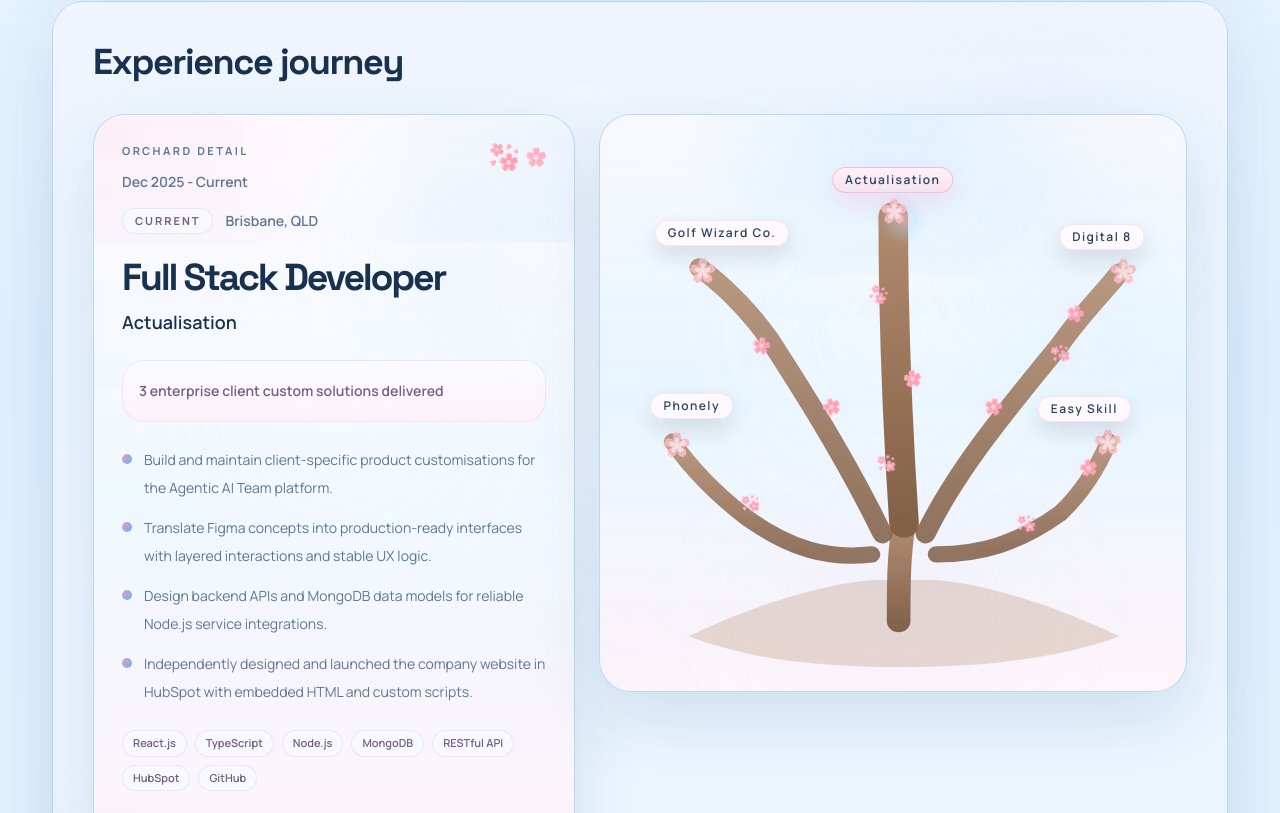
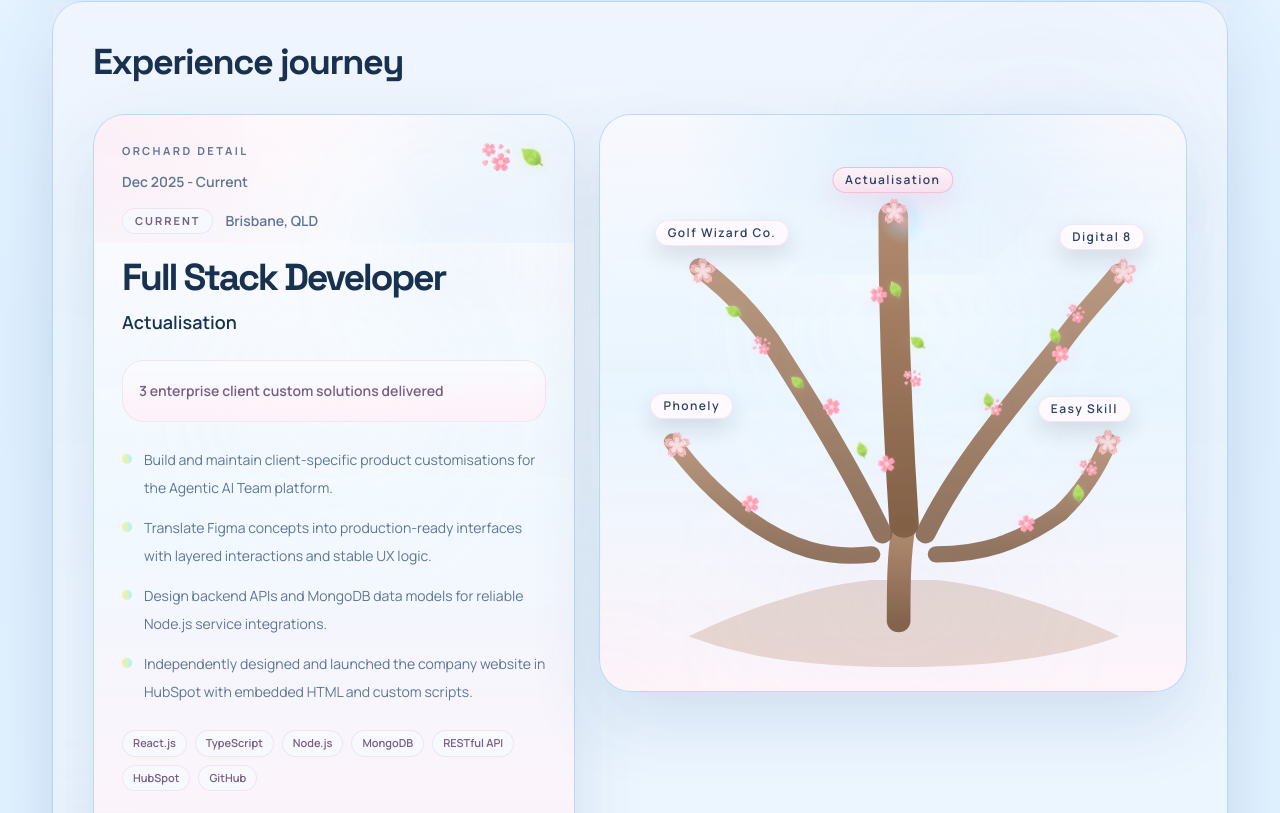
Before and after one commit to Daniel-Kai-WANG/Daniel-Wang-Latest-Portfolio, a React (Vite) app: page / in a window 1280 px wide. Shown: the part 1127-1940 px from the top of the page. Built offline with nearby package versions, Linux system fonts and the light colour scheme.

Commit message:
chore: save staging changes before tech contact fix

```diff
--- /dev/null
+++ b/outputs/brisbane-company-targets/verification.json
@@ -0,0 +1,4 @@
+{
+  "formulaErrors": "{\"kind\":\"notice\",\"message\":\"Cell search matched 0 entries.\"}",
+  "summaryInspect": "{\"kind\":\"table\",\"sheet\":\"Summary\",\"address\":\"A4:G13\",\"rows\":10,\"cols\":7,\"values\":[[\"Metric\",\"Value\",null,null,null,\"Category\",\"Included Companies\"],[\"Total companies checked\",22,null,null,null,\"SaaS / Product Company\",4],[\"Total companies included\",13,null,null,null,\"AI / SaaS / Product Company\",2],[\"Total companies excluded\",9,null,null,null,\"AI / Software Development\",1],[\"Date checked\",\"2026-05-06\",null,null,null,\"Software Development / Digital Agency\",1],[null,null,null,null,null,\"CMS-HubSpot / Digital Agency\",1],[\"Rank\",\"Company\",\"Score\",\"Priority\",null,\"Product Company / SaaS\",1],[1,\"TechnologyOne\",92,\"A+\",null,\"AI / Automation / Product Company\",1],[2,\"Locatrix\",90,\"A+\",null,\"Product Company / Software Development\",1],[3,\"Endla\",88,\"A\",null,\"Automation / CMS-HubSpot / Other\",1]]}"
+}
--- a/src/assets/experience/index.ts
+++ b/src/assets/experience/index.ts
@@ -1,4 +1,5 @@
 export { default as jellyfishGif } from './jellyfish.gif'
+export { default as leafBud } from './leaf-bud.png'
 export { default as sakuraNode } from './sakura-node.png'
 export { default as starfishLight } from './starfish-light.png'
 export { default as starfishPink } from './starfish-pink.png'
--- a/src/components/sections/ExperienceJourneyGraph.tsx
+++ b/src/components/sections/ExperienceJourneyGraph.tsx
@@ -1,5 +1,5 @@
 import { motion } from 'framer-motion'
-import { sakuraNode } from '../../assets/experience'
+import { leafBud, sakuraNode } from '../../assets/experience'
 import { SakuraIcon } from '../common/Icons'
 import { experiences } from '../../data/experience'
 import {
@@ -58,6 +58,8 @@
   } as const
 
   const sakuraRotationByIndex = [-12, 10, -18, 16, -8] as const
+  const leafRotationByIndex = [-26, -12, 18, 10, -18, 24, 14, 32] as const
+  const leafSizeByIndex = ['1.18rem', '1.04rem', '1.12rem', '1.16rem'] as const
 
   return (
     <div className="relative mt-4 h-[24rem] sm:h-[28rem] xl:h-[32rem]">
@@ -299,6 +301,41 @@
             )}
           </motion.div>
         ))}
+
+        {isLight &&
+          graph.leafBuds?.map((leaf, index) => (
+            <motion.div
+              key={`leaf-${leaf.x}-${leaf.y}`}
+              className="absolute left-0 top-0"
+              initial={{ opacity: 0, scale: 0.6 }}
+              whileInView={{ opacity: 1, scale: 1 }}
+              viewport={{ once: true, amount: GRAPH_VIEWPORT_AMOUNT }}
+              transition={
+                reduceMotion
+                  ? { duration: 0 }
+                  : { duration: 0.24, delay: 0.96 + index * 0.05, ease: 'easeOut' }
+              }
+              style={{
+                left: `${(leaf.x / GRAPH_WIDTH) * 100}%`,
+                top: `${(leaf.y / GRAPH_HEIGHT) * 100}%`,
+                transform: 'translate(-50%, -50%)',
+              }}
+            >
+              <img
+                src={leafBud}
+                alt=""
+                aria-hidden="true"
+                className="block object-contain sm:size-[1.25rem]"
+                style={{
+                  width: leafSizeByIndex[index % leafSizeByIndex.length],
+                  height: leafSizeByIndex[index % leafSizeByIndex.length],
+                  rotate: `${leafRotationByIndex[index % leafRotationByIndex.length]}deg`,
+                  filter:
+                    'drop-shadow(0 2px 8px rgba(194, 227, 147, 0.16)) drop-shadow(0 0 4px rgba(222, 243, 196, 0.14))',
+                }}
+              />
+            </motion.div>
+          ))}
       </div>
 
       <div
--- a/src/components/sections/ExperienceSection.tsx
+++ b/src/components/sections/ExperienceSection.tsx
@@ -1,5 +1,6 @@
 import { useState } from 'react'
 import { motion, useReducedMotion } from 'framer-motion'
+import { leafBud } from '../../assets/experience'
 import { experiences } from '../../data/experience'
 import { useTheme } from '../../hooks/useTheme'
 import { Reveal } from '../animation/Reveal'
@@ -96,7 +97,15 @@
                   {isLight ? (
                     <div className="flex items-center gap-2">
                       <SakuraIcon className="size-7" />
-                      <SakuraIcon className="size-5 opacity-80" />
+                      <img
+                        src={leafBud}
+                        alt=""
+                        aria-hidden="true"
+                        className="block size-7 object-contain -rotate-[16deg]"
+                        style={{
+                          filter: 'drop-shadow(0 2px 7px rgba(170, 214, 98, 0.16))',
+                        }}
+                      />
                     </div>
                   ) : (
                     <CoralDecorPair starfishVariant="light" />
@@ -146,7 +155,7 @@
                         className="mt-2 size-2.5 shrink-0 rounded-full"
                         style={{
                           background: isLight
-                            ? 'linear-gradient(135deg, #ee9fc8, #60b2f3)'
+                            ? 'linear-gradient(90deg, rgba(255, 236, 132, 0.92) 0%, rgba(215, 243, 194, 0.92) 48%, rgba(170, 238, 255, 0.94) 100%)'
                             : 'linear-gradient(135deg, #7ab9ff, #8275ff)',
                         }}
                       />
--- a/src/components/sections/experienceJourneyGraphConfig.ts
+++ b/src/components/sections/experienceJourneyGraphConfig.ts
@@ -38,6 +38,7 @@
   branchDuration: number
   branches: BranchSpec[]
   buds: Point[]
+  leafBuds?: Point[]
 }
 
 type BranchId =
@@ -291,6 +292,16 @@
     { x: 73.2, y: 70.4 },
     { x: 84.8, y: 59.4 },
   ],
+  leafBuds: [
+    { x: 18.6, y: 28.8 },
+    { x: 30.8, y: 42.8 },
+    { x: 42.6, y: 55.8 },
+    { x: 48.8, y: 24.4 },
+    { x: 52.8, y: 34.8 },
+    { x: 66.2, y: 46.2 },
+    { x: 78.4, y: 33.6 },
+    { x: 82.8, y: 64.2 },
+  ],
 }
 
 export const darkExperienceJourneyGraph: GraphSpec = {
```
Also changed, not shown: src/assets/experience/leaf-bud.png (added), 1 other file (tests, documents, lock files or other folders).
